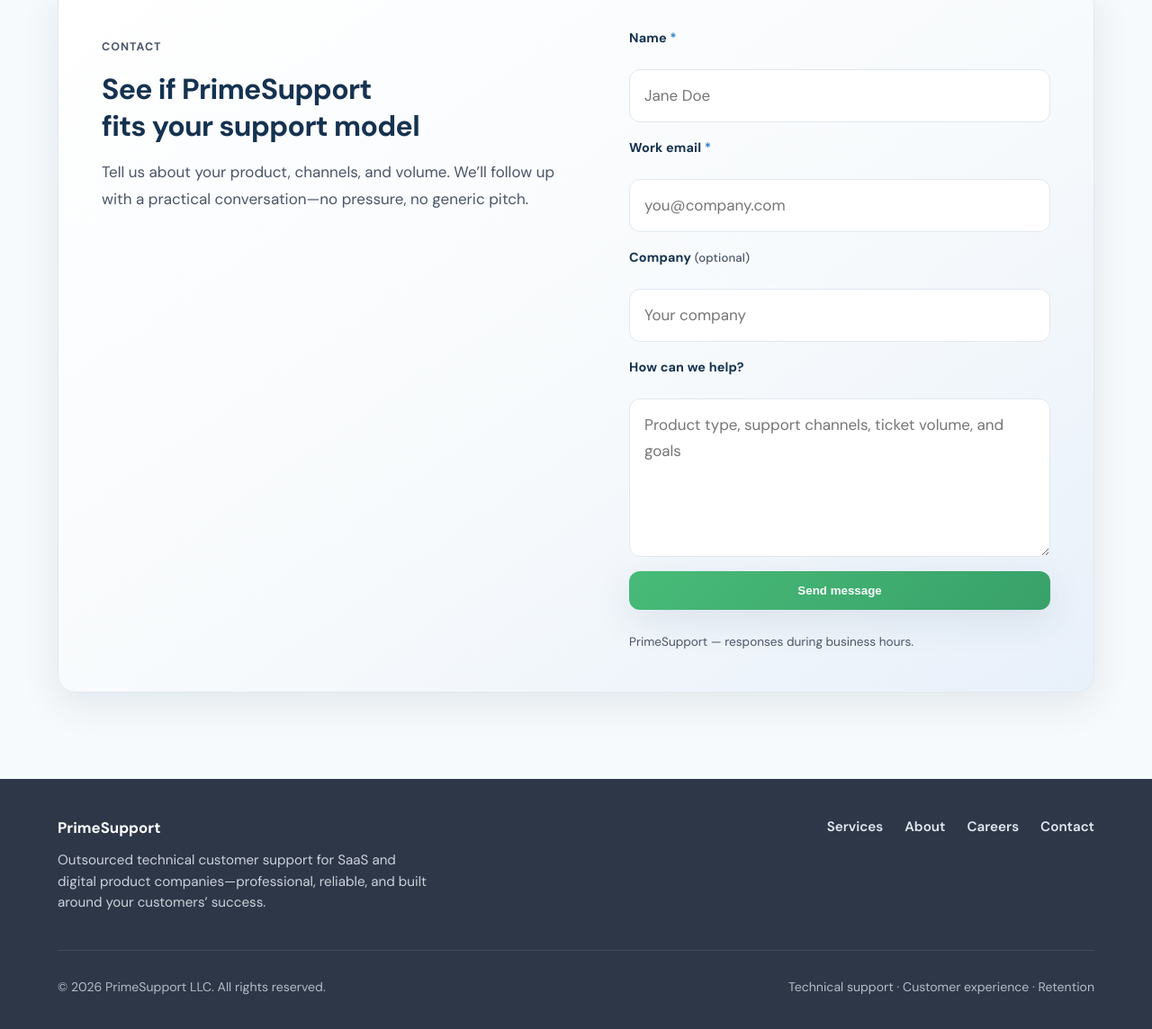
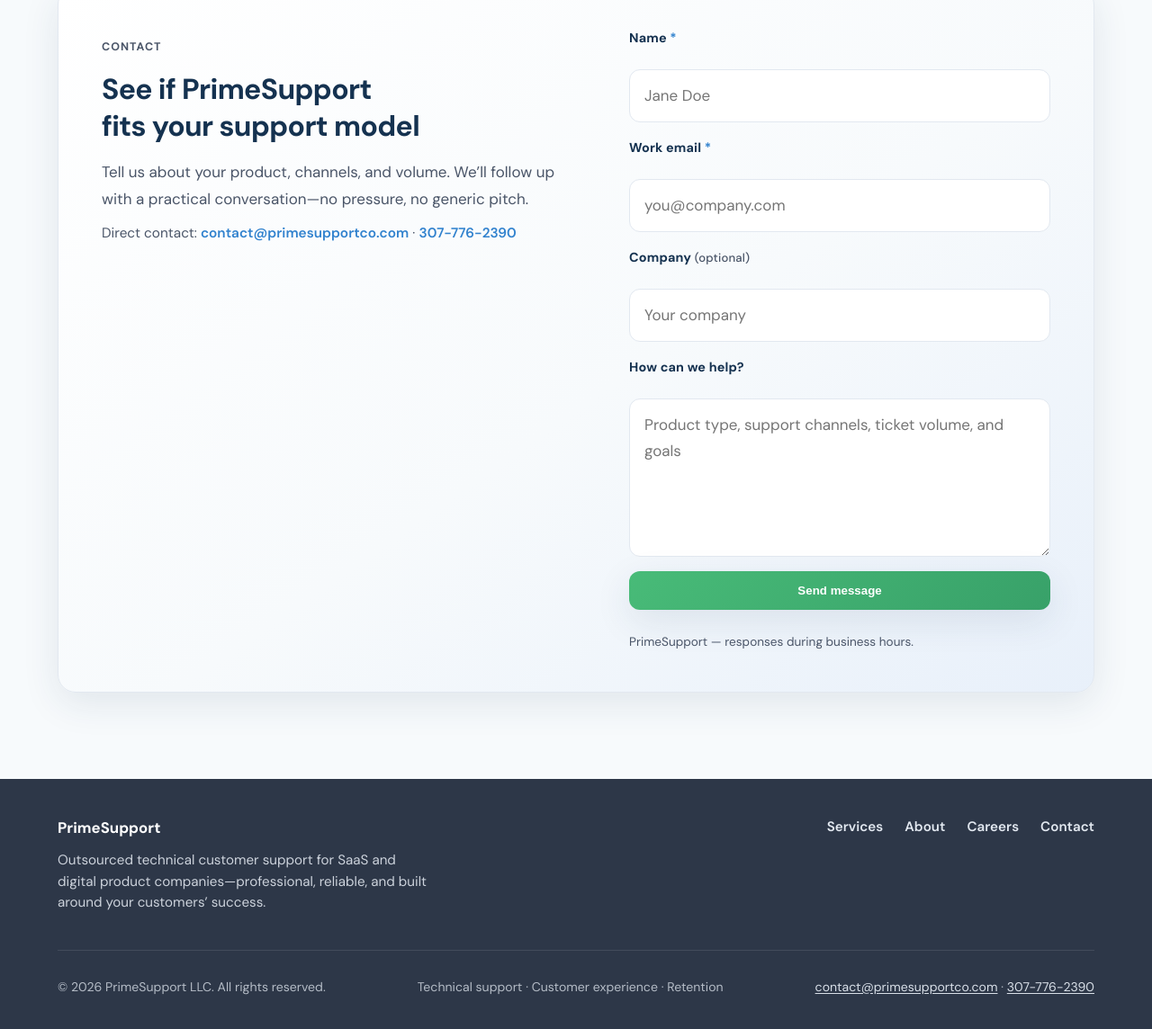
Before and after one commit to mrlunt007/mrluntwebsite, a website: page index.html in a window 1280 px wide. Shown: the part 3495-4639 px from the top of the page at 90% size. Drawn offline with Linux system fonts and the light colour scheme.

Commit message:
Add contact information to multiple HTML pages and update styles for better visibility. Include direct contact details in the footer and relevant sections across the site.

```diff
--- a/index.html
+++ b/index.html
@@ -335,6 +335,10 @@
           <p>
             Tell us about your product, channels, and volume. We’ll follow up with a practical conversation—no pressure, no generic pitch.
           </p>
+          <p class="contact-direct">
+            Direct contact: <a href="mailto:contact@primesupportco.com">contact@primesupportco.com</a> ·
+            <a href="tel:13077762390">307-776-2390</a>
+          </p>
         </div>
 
         <form class="contact-form" id="contact-form" action="#" method="post" name="contact">
@@ -371,6 +375,10 @@
       <div class="footer-meta">
         <span>© 2026 PrimeSupport LLC. All rights reserved.</span>
         <span>Technical support · Customer experience · Retention</span>
+        <span class="footer-contact">
+          <a href="mailto:contact@primesupportco.com">contact@primesupportco.com</a> ·
+          <a href="tel:13077762390">307-776-2390</a>
+        </span>
       </div>
     </div>
   </footer>
--- a/styles.css
+++ b/styles.css
@@ -904,6 +904,23 @@ button:focus-visible {
   margin-top: 8px;
 }
 
+.contact-direct {
+  margin-top: 14px;
+  color: var(--muted);
+  font-size: 0.96rem;
+  line-height: 1.55;
+}
+
+.contact-direct a {
+  color: var(--link);
+  font-weight: 600;
+}
+
+.contact-direct--compact {
+  margin-top: 14px;
+  font-size: 0.92rem;
+}
+
 .form-status--success {
   color: #1f7a4f;
   font-weight: 600;
@@ -1189,6 +1206,12 @@ button:focus-visible {
   gap: 12px;
 }
 
+.footer-contact a {
+  color: rgba(226, 232, 240, 0.95);
+  text-decoration: underline;
+  text-underline-offset: 2px;
+}
+
 @media (max-width: 900px) {
   .logo img {
     height: 42px;
```
Also changed, not shown: about.html (+4 -0 lines), careers-apply.html (+8 -0 lines), careers-general-application.html (+4 -0 lines), careers-sales-development-representative.html (+4 -0 lines), careers-technical-support-specialist.html (+4 -0 lines), careers.html (+4 -0 lines), services.html (+4 -0 lines).
